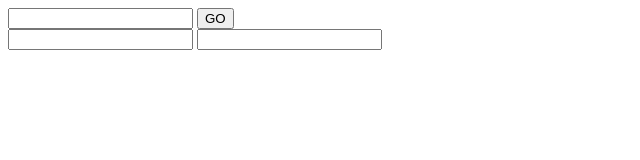
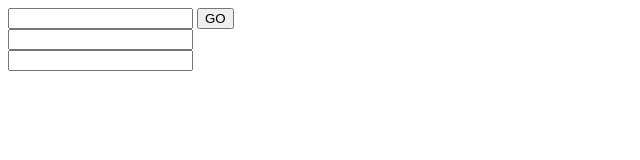
Before and after one commit to adarshrkumar/DNA2mRNA, a plain HTML site: page index.html in a window 1280 px wide. Shown: the whole page, without its empty margins (0-640 px from the left). Drawn offline with Linux system fonts and the light colour scheme.

Commit message:
update index.html

```diff
--- a/index.html
+++ b/index.html
@@ -7,7 +7,7 @@
     </head>
     <body>
         <input type="text" class="dna"> <button onclick="go()">GO</button><br>
-        <input type="text" class="mrna">
+        <input type="text" class="mrna"><br>
         <input type="text" class="trna">
         <script src="script.js"></script>
     </body>
```
